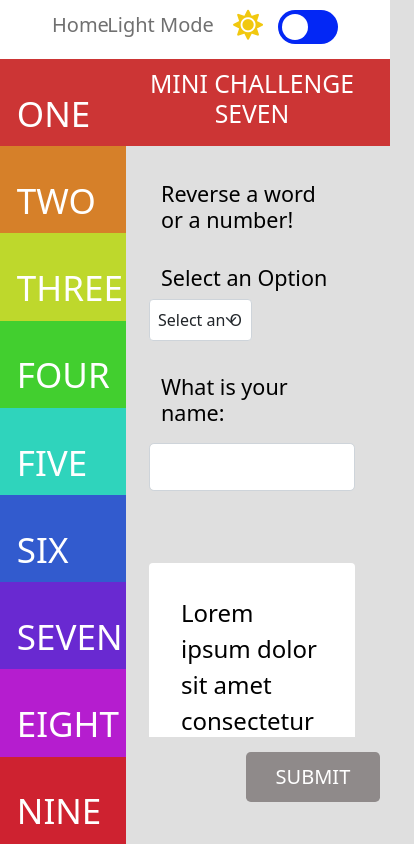
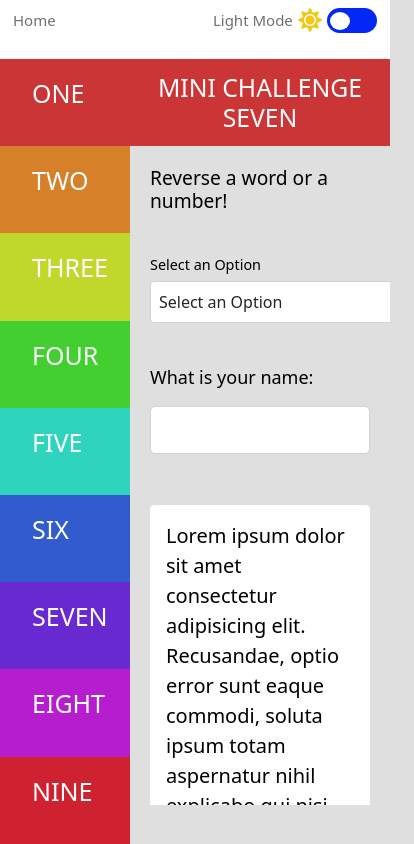
Before and after one commit to alsalmiw/allforone, a plain HTML site: page Mini7.html in a window 390 px wide. Shown: the whole page, 414 px wide, since content can reach past the window. Drawn offline with nearby package versions, Linux system fonts and the light colour scheme.

Commit message:
made the site responsive

```diff
--- a/css/style.css
+++ b/css/style.css
@@ -50,7 +50,7 @@ body{
 .theme-switch-wrapper{
     width: 100vw;
     height: 7vh;
-    padding: 10px 40px;
+    padding: 2vh 40px;
     background: var(--secondaryColor);
 }
 
@@ -181,12 +181,24 @@ h4{
   color: var(--primaryColor);
   font-size: 1.5rem;
 }
+h2{
+  margin: 0;
+}
+.pageTitle{
+  margin: 0;
+}
+
 
 /* Dark Mode Toggle */
+.theme-switch-wrapper{
+  height: 7vh;
+  padding: 1vh 13px;
+}
+
 .theme-switch-mode {
     display: flex;
     justify-content:flex-end;
-    right: 25px;
+    right: 20px;
     top: 30px;
   }
 
@@ -251,7 +263,7 @@ h4{
   }
 
   .fas {
-    font-size: 30px;
+    font-size: 1.87rem;
     margin-right: 5px;
   }
   .fa-sun{
@@ -260,3 +272,91 @@ h4{
   .fa-moon{
       color: white;
   }
+
+  /* For SMALL SCREENS */
+  @media screen and (max-width:600px) {
+    .pageContainer{
+      padding: 20px;
+      max-height: 78vh;
+  }
+
+    .btn-secondary{
+      position: relative;
+      width:90vw;
+      padding: 10px 30px;
+      margin-left: 15px;
+  }
+
+  .resultsBox{
+    padding: 1rem;
+    margin-top:1rem;
+    font-size: 1.25rem;
+  }
+  .inputData{
+    margin-top: 0.7rem;
+  }
+
+    h4{
+      font-size: 1.2em ;
+    }
+    .top-bar-nav a , .toggle-text{
+      margin-right: 25px;
+      font-size: 15px;
+  }
+  .row{
+    --bs-gutter-x: 0;
+  }
+  label h4{
+    font-size: 0.9em;
+  }
+  .form-select{
+    min-width: 87vw;
+  }
+
+  button {
+    padding: 1rem 2rem;
+    font-size: 25px;
+  }
+
+.content-body{
+    min-height: 100vh;
+}
+
+.qPages{
+  min-height: 100vh;
+  margin-top: 6px;;
+}
+
+  /* Dark Mode Toggle */
+  .theme-switch-mode {
+    right: 25px;
+    top: 30px;
+  }
+
+  .theme-switch-mode span {
+    margin-right: 0px;
+  }
+
+  .toggle-text {
+    top: -3px;
+    right: 1px;
+  }
+
+  .theme-switch {
+    height: 25px;
+    width: 50px;
+  }
+
+  .slider::before {
+    bottom: 3.5px;
+    height: 18px;
+    left: 3px;
+    width: 20px;
+  }
+
+  .fas {
+    font-size: 1.5rem;
+    margin-right: 5px;
+  }
+
+  }
--- a/script/app.js
+++ b/script/app.js
@@ -12,7 +12,7 @@ let url = "";
 let studentDrctUrl =
   "https://studentdirectory.azurewebsites.net/StudentDirectory/";
 let injectHere = document.getElementById("injectHere");
-let contClass = "col-8 p-0";
+let contClass = "col-12 col-md-8 p-0 qPages";
 let selectedOption = "";
 let questionsContainer;
 let isResultBox;
@@ -20,7 +20,7 @@ let isResultBox;
 function homePage() {
   injectHere.innerHTML = "";
   injectHere.className =
-    "col-8 content-body p-0 d-flex justify-content-center align-items-center";
+    "col-12 col-md-8 content-body p-0 d-flex justify-content-center align-items-center";
 
   let h1 = document.createElement("h1");
   h1.textContent = "All for One Project";
@@ -332,35 +332,12 @@ let resultArr = [];
         let modelConstruct = getModelConstruct(pageNum, resultArr);
         fetchRes = await modelFetch(url, modelConstruct);
       }
-      //else if(pageNum ==8){
-
-      // //urlFetch(url);
-      // fetchRes = await urlFetch(url + resultArr[0]);
-      // }
       else {
-
-        // Checking to see if pagenum is 7 also passing in the input field element to the value of
-        //the element in our submit function
-
-
-        // if (pageNum == 7) {
-        //   //adding our value to url
-        //   url += userInput1.value
-        //   console.log(url);
-        // } else {
           for (let j = 0; j < resultArr.length; j++) {
             url += resultArr[j] + "/";
-
           }
-         // debugger
-        //}
-        console.log(url);
-        //urlFetch(url);
         fetchRes = await urlFetch(url);
-        console.log(url);
-
       }
-
       if (fetchRes.includes("One or more validation errors occurred")) {
         fetchRes =
           "Error! One or more validation errors occurred. please enter a valid choice.";
@@ -383,21 +360,22 @@ let resultArr = [];
         }
       }
 
-      //console.log(fetchRes.json());
       setTimeout(() => { }, 1000);
       if (isResultBox == true) {
         //if page num with drop down menu
         console.log(questionsContainer[0].children.length);
 
-        if(pageNum==1 || pageNum==2 || pageNum==3 || pageNum==4 || pageNum==6 || pageNum==9){
-          questionsContainer[0].removeChild(questionsContainer[0].lastChild);
-        }
-        else if (pageNum==7 || pageNum==8)
+        // if(pageNum==1 || pageNum==2 || pageNum==3 || pageNum==4 || pageNum==6 || pageNum==9 ||pageNum==5){
+        //   questionsContainer[0].removeChild(questionsContainer[0].lastChild);
+        // }
+       if (pageNum==7 || pageNum==8)
         {
           if(questionsContainer[0].children.length>=4){
             questionsContainer[0].removeChild(questionsContainer[0].lastChild);
           }
-
+        }
+        else{
+          questionsContainer[0].removeChild(questionsContainer[0].lastChild);
         }
         questionsContainer[0].appendChild(makeResultsContainer(fetchRes));
 
--- a/script/components.js
+++ b/script/components.js
@@ -19,7 +19,7 @@ function makeSubmitBtn(){
     button.id='submitBtn';
 
     let buttonDiv=document.createElement('div');
-    buttonDiv.className='d-grid gap-2 d-md-flex justify-content-md-end';
+    buttonDiv.className='d-grid gap-2 d-md-flex justify-content-center justify-content-md-end ';
 
     buttonDiv.appendChild(button);
 
@@ -64,7 +64,7 @@ function makeInputAndLabel(question, InputNum){
     inputDiv.appendChild(input);
 
     let container=document.createElement('div');
-    container.className='row inputData pt-4';
+    container.className='row inputData pt-md-4';
 
     container.appendChild(label);
     container.appendChild(inputDiv);
@@ -102,7 +102,7 @@ function makeDropMenuAndLabel(question, options){
     }
 
     let divDropM=document.createElement('div');
-        divDropM.className='row inputData pt-4';
+        divDropM.className='row inputData pt-md-4';
 
         divDropM.appendChild(label);
         divDropM.appendChild(select);
@@ -117,7 +117,7 @@ function makeResultsContainer(result)
     resultBox.textContent=result;
 
     let resultDiv=document.createElement('div');
-    resultDiv.className='row inputData pt-4 d-flex justify-content-center';
+    resultDiv.className='row inputData pt-md-4 d-flex justify-content-center';
 
     resultDiv.appendChild(resultBox);
 
```
